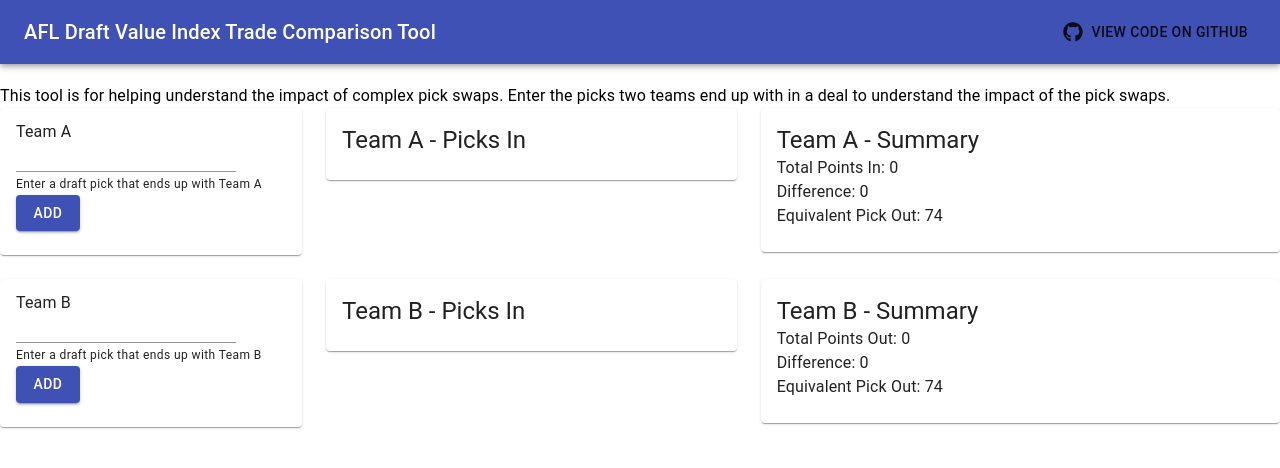
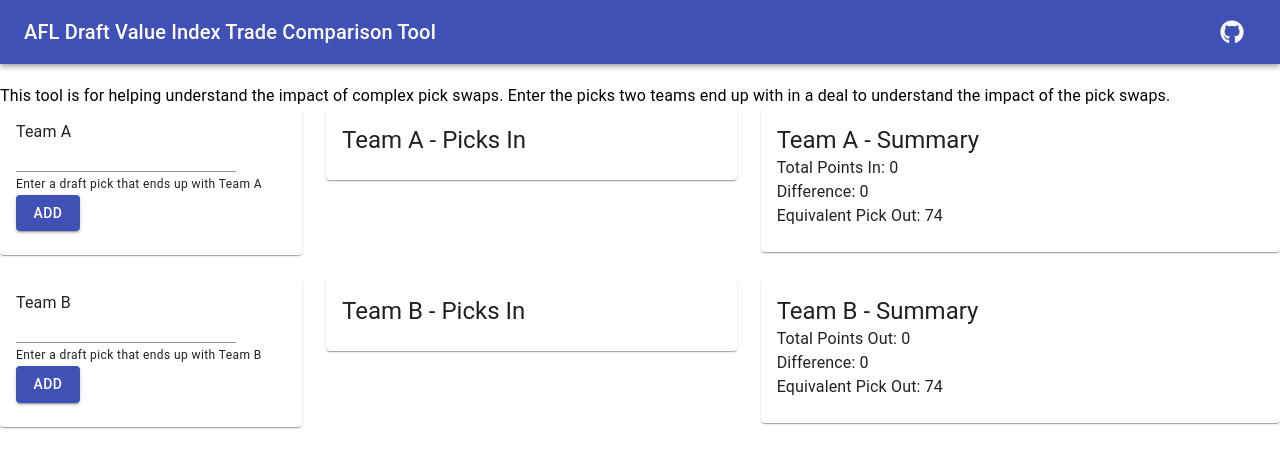
Before and after one commit to jaketclarke/afl-dvi-calculator, a React (Create React App) app: page / in a window 1280 px wide. Shown: the top 468 px of the page. Built offline with nearby package versions, Linux system fonts and the light colour scheme.

Commit message:
add github icon

```diff
--- a/src/App.js
+++ b/src/App.js
@@ -18,8 +18,8 @@ import IconButton from '@material-ui/core/IconButton';
 import MenuIcon from '@material-ui/icons/Menu';
 import Link from '@material-ui/core/Link';
 import MailOutlineIcon from '@material-ui/icons/MailOutlined';
-import { FaGithub } from "react-icons/fa";
-import { ButtonBase } from '@material-ui/core';
+import { FaGit, FaGithub } from "react-icons/fa";
+import { ButtonBase, Icon } from '@material-ui/core';
 
 // work out how to use these!
 const useStyles = makeStyles((theme) => ({
@@ -57,8 +57,9 @@ const useStyles = makeStyles((theme) => ({
   appbarroot: {
     flexGrow: 1,
   },
-  menuButton: {
+  githubButton: {
     marginRight: theme.spacing(2),
+    color: 'secondary'
   },
   appbartitle: {
     flexGrow: 1,
@@ -140,18 +141,15 @@ const App = () => {
   <div className={classes.appbarroot}>
     <AppBar position="static">
         <Toolbar>
-          {/* <IconButton edge="start" className={classes.menuButton} color="inherit" aria-label="menu">
+          {/* <IconButton edge="start"  color="inherit" aria-label="menu">
             <MenuIcon />
           </IconButton> */}
           <Typography variant="h6" className={classes.appbartitle}>
             AFL Draft Value Index Trade Comparison Tool
           </Typography>
-          <Button
-            startIcon={<FaGithub />}
-            href="https://github.com/jaketclarke/afl-dvi-calculator"
-          >
-            View Code on GitHub
-          </Button>
+          <IconButton color='inherit'>
+            <FaGithub onClick={event =>  window.location.href='https://github.com/jaketclarke/afl-dvi-calculator'} />
+          </IconButton>
         </Toolbar>
       </AppBar>
     </div>
```
